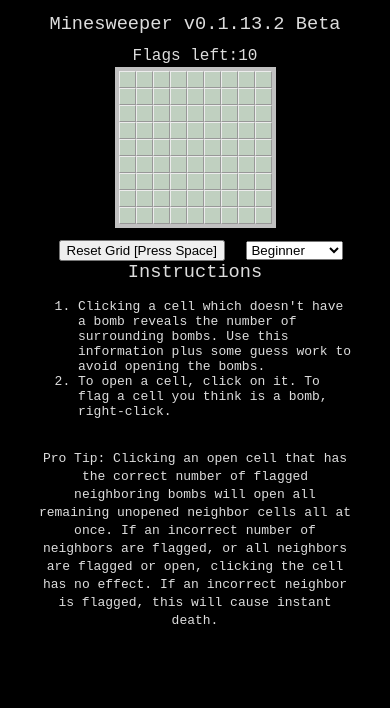
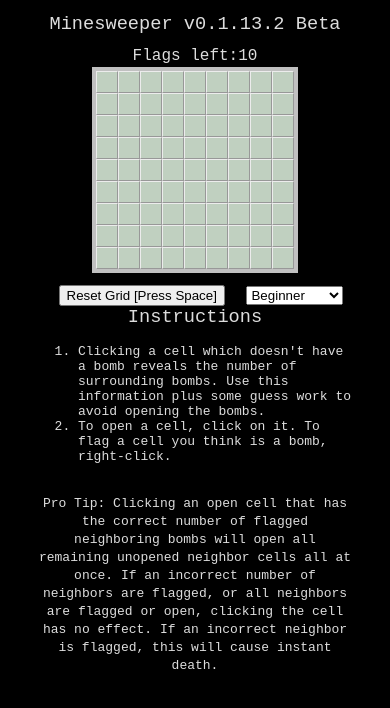
Before and after one commit to fullhacker/apps, a website with bundled scripts: page minesweeper/index.html in a window 390 px wide. Built offline with nearby package versions, Linux system fonts and the light colour scheme.

Commit message:
#11: bigger cells for mobile

```diff
--- a/minesweeper/main.css
+++ b/minesweeper/main.css
@@ -30,13 +30,13 @@ h1 {
   margin: -8.5px 0 0 -4.5px;
 }
 
-#grid TR TD{
-  width: 15;
+#grid tr td {
+  width: 15px;
   height: 15px;
   max-width: 15px;
   max-height: 15px;
   min-width: 15px;
-  min-height: 14px;
+  min-height: 15px;
   text-align: center;
   font-size: xx-small;
   cursor: default !important;
@@ -191,3 +191,15 @@ div#flags-count-wrapper,
 div#toolbar-wrapper {
   height: 20px;
 }
+
+/** mobile **/
+@media only screen and (max-width: 600px) {
+  #grid tr td {
+    width: 20px;
+    height: 20px;
+    max-width: 20px;
+    max-height: 20px;
+    min-width: 20px;
+    min-height: 20px;
+  }
+}
```
